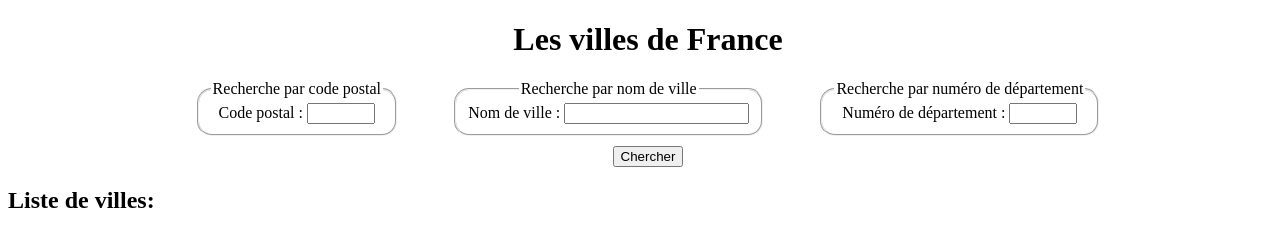
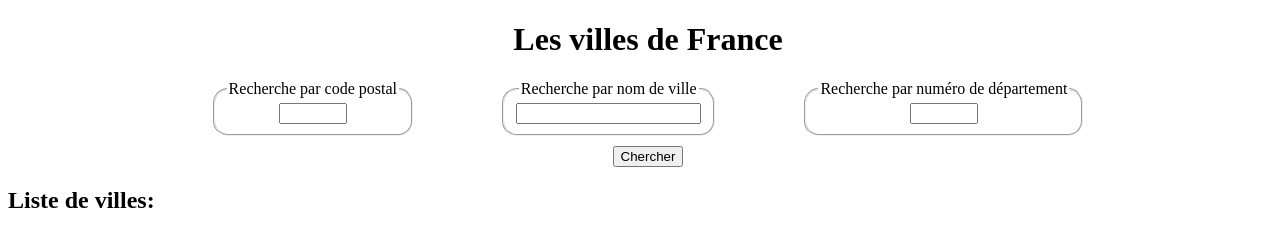
Before and after one commit to Brunod32/apigeo, a plain HTML site: page index.html in a window 1280 px wide. Both pictures are taken after a click on the button "Chercher". Drawn offline with Linux system fonts and the light colour scheme; no server answers.

Commit message:
Updated search by cleaning input on btn search click

```diff
--- a/index.html
+++ b/index.html
@@ -14,7 +14,7 @@
             <legend>
                 Recherche par code postal
             </legend>
-            <label for="zipCode">Code postal :</label>
+            <!-- <label for="zipCode">Code postal :</label> -->
             <input id="zipCode" type="number">
         </fieldset>
 
@@ -22,7 +22,7 @@
             <legend>
                 Recherche par nom de ville
             </legend>
-            <label for="cityName">Nom de ville :</label>
+            <!-- <label for="cityName">Nom de ville :</label> -->
             <input id="cityName" type="text">
         </fieldset>
 
@@ -30,7 +30,7 @@
             <legend>
                 Recherche par numéro de département
             </legend>
-            <label for="departmentNumber">Numéro de département : </label>
+            <!-- <label for="departmentNumber">Numéro de département : </label> -->
             <input id="departmentNumber" type="number">
         </fieldset>
     </form>
@@ -44,7 +44,6 @@
         </div>
     </div>
 
-
     <script src="script.js"></script>
 </body>
 </html>
--- a/script.js
+++ b/script.js
@@ -105,5 +105,8 @@ btnSearch.addEventListener('click', (e) => {
     }
     apiCallByZipCode(zipCode.value);
     apiCallByCityName(cityName.value);
-    apiCallByDepartment(departmentNumber.value)
+    apiCallByDepartment(departmentNumber.value);
+    document.getElementById("zipCode").value = '';
+    document.getElementById("cityName").value = '';
+    document.getElementById("departmentNumber").value = '';
 })
```
